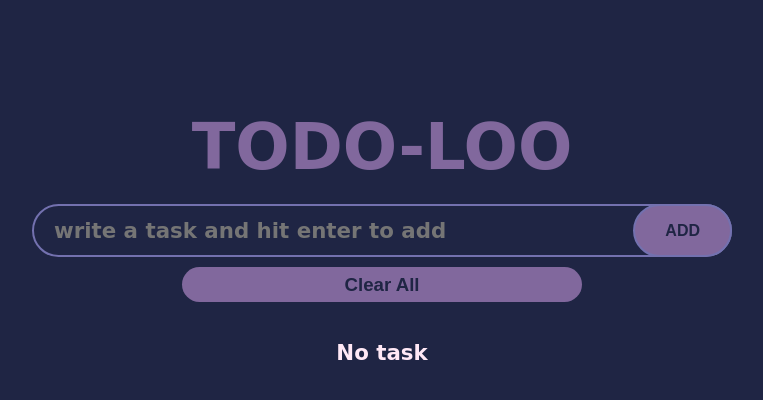
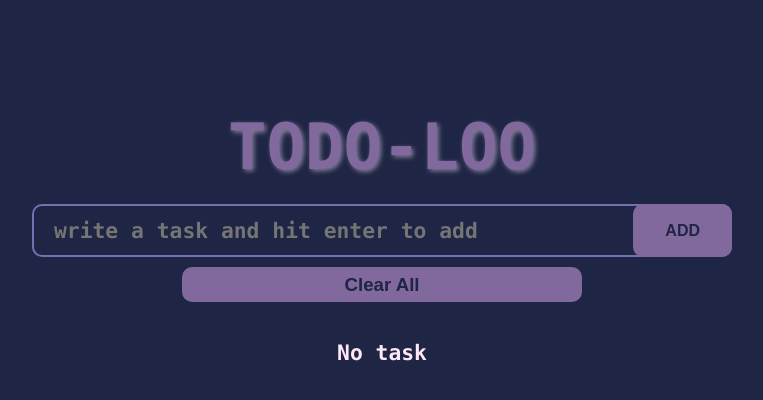
Before and after one commit to NabilaRahmanMedha/Todo-loo, a plain HTML site: page index.html in a window 1280 px wide. Shown: the whole page, without its empty margins (258-1021 px from the left). Drawn offline with nearby package versions, Linux system fonts and the light colour scheme.

Commit message:
small style changes

```diff
--- a/app.js
+++ b/app.js
@@ -60,7 +60,7 @@ function createTodoItem(todo, todoIndex){
             ${todoText}
         </label>
         <button class="edit-button">
-            <svg xmlns="http://www.w3.org/2000/svg" height="24px" viewBox="0 -960 960 960" width="24px" fill="#e8eaed">
+            <svg fill="var(--secondary-color)" xmlns="http://www.w3.org/2000/svg" height="24px" viewBox="0 -960 960 960" width="24px" fill="#e8eaed">
                 <path d="M200-120q-33 0-56.5-23.5T120-200v-560q0-33 23.5-56.5T200-840h357l-80 80H200v560h560v-278l80-80v358q0 33-23.5 56.5T760-120H200Zm280-360ZM360-360v-170l367-367q12-12 27-18t30-6q16 0 30.5 6t26.5 18l56 57q11 12 17 26.5t6 29.5q0 15-5.5 29.5T897-728L530-360H360Zm481-424-56-56 56 56ZM440-440h56l232-232-28-28-29-28-231 231v57Zm260-260-29-28 29 28 28 28-28-28Z"/>
             </svg>
         </button>
--- a/style.css
+++ b/style.css
@@ -10,7 +10,7 @@
     padding: 0;
 }
 html{
-    font-family: cursive;
+    font-family: "Lucida Console", "Courier New", monospace;
     font-size: 16pt;
     font-weight: 600;
     color: var(--text-color);
@@ -30,6 +30,7 @@ h1{
     font-weight: 800;
     text-transform: uppercase;
     text-align: center;
+    text-shadow: 2px 2px 5px rgba(241, 227, 246, 0.482);
     color: var(--accent-color);
 }
 .wrapper{
@@ -45,7 +46,7 @@ h1{
     width: 100%;
     background: none;
     border: 2px solid var(--secondary-color);
-    border-radius: 1000px;
+    border-radius: 10px;
     font: inherit;
     color: var(--text-color);
     caret-color: var(--accent-color);
@@ -60,11 +61,11 @@ form{
     position: absolute;
     top: 0;
     right: 0;
-    border: 2px solid var(--secondary-color);
+    border: 2px solid var(--accent-color);
     background-color: var(--accent-color);
     height: 100%;
     padding: 0 30px;
-    border-radius: 1000px;
+    border-radius: 10px;
     font-weight: 600;
     font-size: 12pt;
     color: var(--background);
@@ -77,7 +78,7 @@ form{
     width: 400px;
     padding: 0 30px;
     border: none;
-    border-radius: 1000px;
+    border-radius: 10px;
     align-items: center;
     font-weight: 600;
     font-size: 14pt;
```
